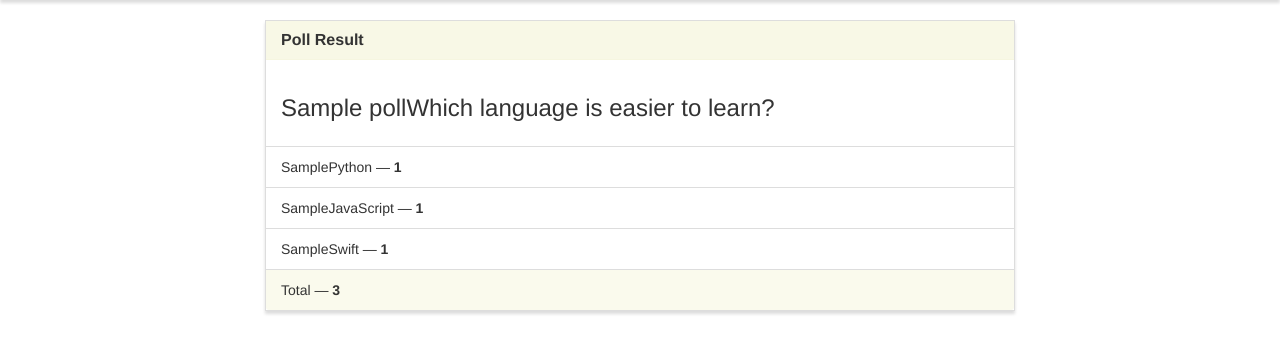
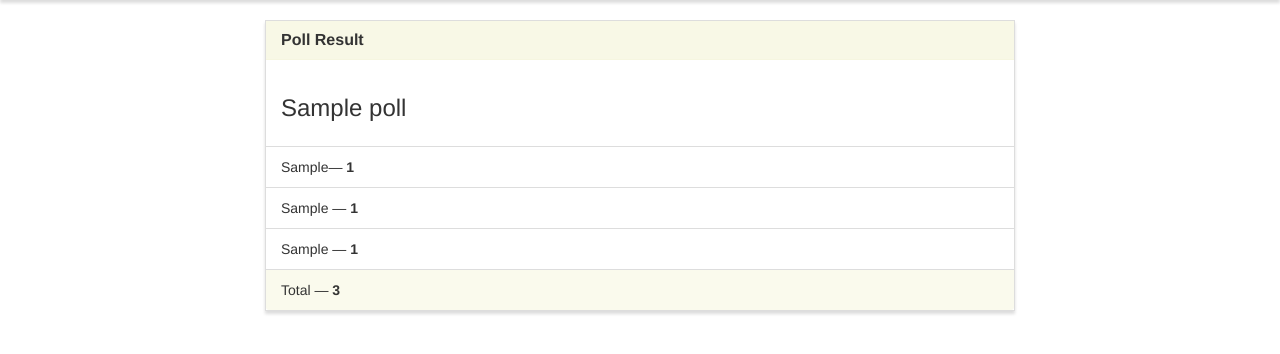
Before and after one commit to ashdeepupadhyay/poll_app_in_django, a Django app: page /results/1 in a window 1280 px wide. Shown: the part 52-406 px from the top of the page. Run offline with Django 3.2, Linux system fonts and the light colour scheme; tables that the repository leaves empty hold one stand-in row (values such as "Sample post"); some libraries are stand-ins or nearby versions.

Commit message:
removing the static string from results page

```diff
--- a/poll_project/poll/templates/polls/results.html
+++ b/poll_project/poll/templates/polls/results.html
@@ -11,13 +11,13 @@
             </div>
 
             <div class="panel-body">
-                <h3>{{poll.question}}Which language is easier to learn?</h3>
+                <h3>{{poll.question}}</h3>
             </div>
 
             <ul class="list-group">
-                <li class="list-group-item">{{poll.option_one}}Python &mdash; <strong>{{poll.option_one_count}}</strong></li>
-                <li class="list-group-item">{{poll.option_two}}JavaScript &mdash; <strong>{{poll.option_two_count}}</strong></li>
-                <li class="list-group-item">{{poll.option_three}}Swift &mdash; <strong>{{poll.option_three_count}}</strong></li>
+                <li class="list-group-item">{{poll.option_one}}&mdash; <strong>{{poll.option_one_count}}</strong></li>
+                <li class="list-group-item">{{poll.option_two}} &mdash; <strong>{{poll.option_two_count}}</strong></li>
+                <li class="list-group-item">{{poll.option_three}} &mdash; <strong>{{poll.option_three_count}}</strong></li>
             </ul>
 
             <div class="panel-footer">
```
